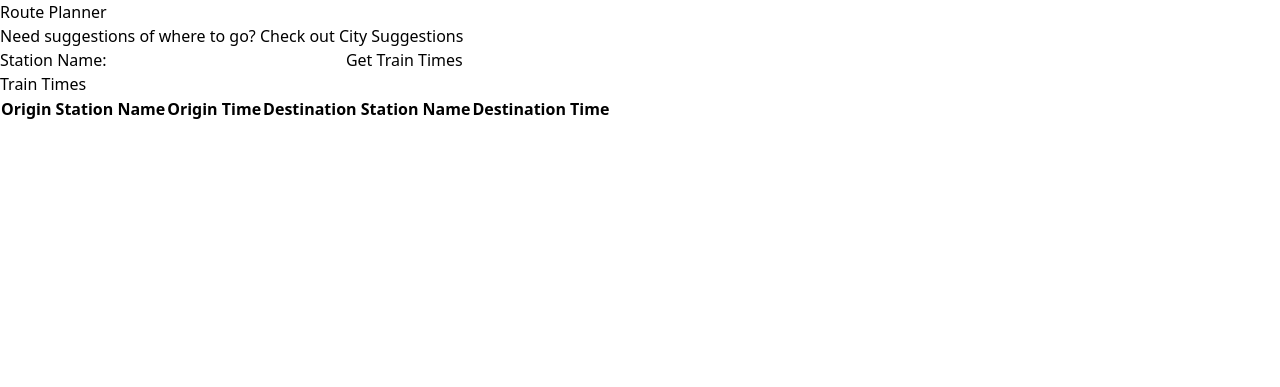
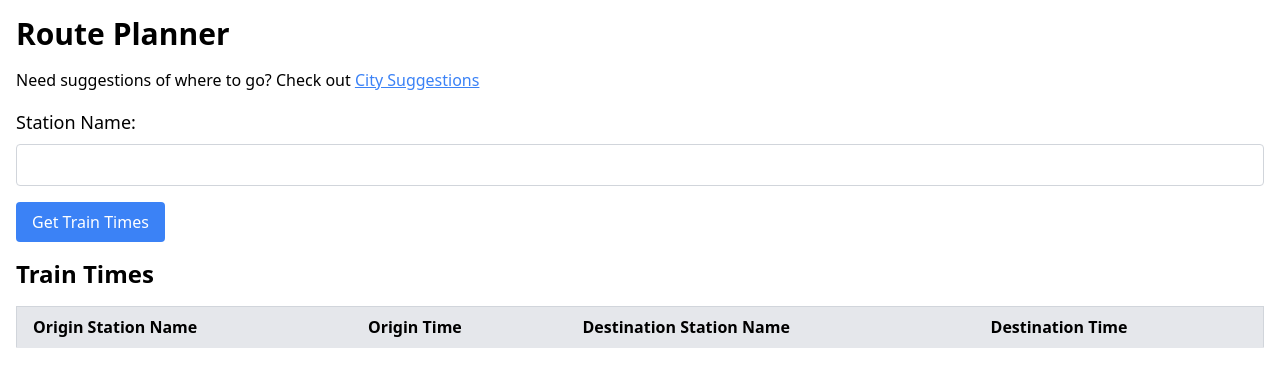
Before and after one commit to LiRE3520/DurHack, a Flask app: page /route_planner in a window 1280 px wide. Shown: the part 64-451 px from the top of the page. Run offline with Flask 3, Linux system fonts and the light colour scheme; lists and menus that the app fills with data are empty; some libraries are stand-ins or nearby versions.

Commit message:
timetable looks nicer

```diff
--- a/chatgptai.py
+++ b/chatgptai.py
@@ -2,7 +2,6 @@ from together import Together
 from config import together_api_key
 def getCities(topic):
 # Initialize the client with your API key
-    print(together_api_key)
     client = Together(api_key=together_api_key)
 
 # Call the chat completion without the `_gl` parameter
--- a/templates/routePlanner.html
+++ b/templates/routePlanner.html
@@ -3,31 +3,34 @@
 {% block content %}
 <head>
     <script src="https://cdnjs.cloudflare.com/ajax/libs/socket.io/4.0.1/socket.io.js"></script>
+    <link href="https://cdn.jsdelivr.net/npm/tailwindcss@2.2.19/dist/tailwind.min.css" rel="stylesheet">
 </head>
-    <h1>Route Planner</h1>
+    <div class="container mx-auto p-4">
+        <h1 class="text-3xl font-bold mb-4">Route Planner</h1>
 
-    <p>Need suggestions of where to go? Check out <a href="/cityIdeas">City Suggestions</a></p>
+        <p class="mb-4">Need suggestions of where to go? Check out <a href="/cityIdeas" class="text-blue-500 underline">City Suggestions</a></p>
 
-    <form id="train-form">
-        <label for="station">Station Name:</label>
-        <input type="text" id="station" name="station" required>
-        <button type="submit">Get Train Times</button>
+        <form id="train-form" class="mb-4">
+            <label for="station" class="block text-lg font-medium mb-2">Station Name:</label>
+            <input type="text" id="station" name="station" required class="border border-gray-300 p-2 rounded w-full mb-4">
+            <button type="submit" class="bg-blue-500 text-white px-4 py-2 rounded">Get Train Times</button>
         </form>
 
-    <h2>Train Times</h2>
-    <table id="train-table">
+        <h2 class="text-2xl font-semibold mb-4">Train Times</h2>
+        <table id="train-table" class="min-w-full bg-white border border-gray-300">
             <thead>
-            <tr>
-                <th>Origin Station Name</th>
-                <th>Origin Time</th>
-                <th>Destination Station Name</th>
-                <th>Destination Time</th>
+                <tr class="bg-gray-200 text-left">
+                    <th class="py-2 px-4 border-b">Origin Station Name</th>
+                    <th class="py-2 px-4 border-b">Origin Time</th>
+                    <th class="py-2 px-4 border-b">Destination Station Name</th>
+                    <th class="py-2 px-4 border-b">Destination Time</th>
                 </tr>
             </thead>
             <tbody id="train-table-body">
 
             </tbody>
         </table>
+    </div>
 
     <script>
         console.log("script running")
```
Lines whose indentation alone changed are shown as unchanged.
